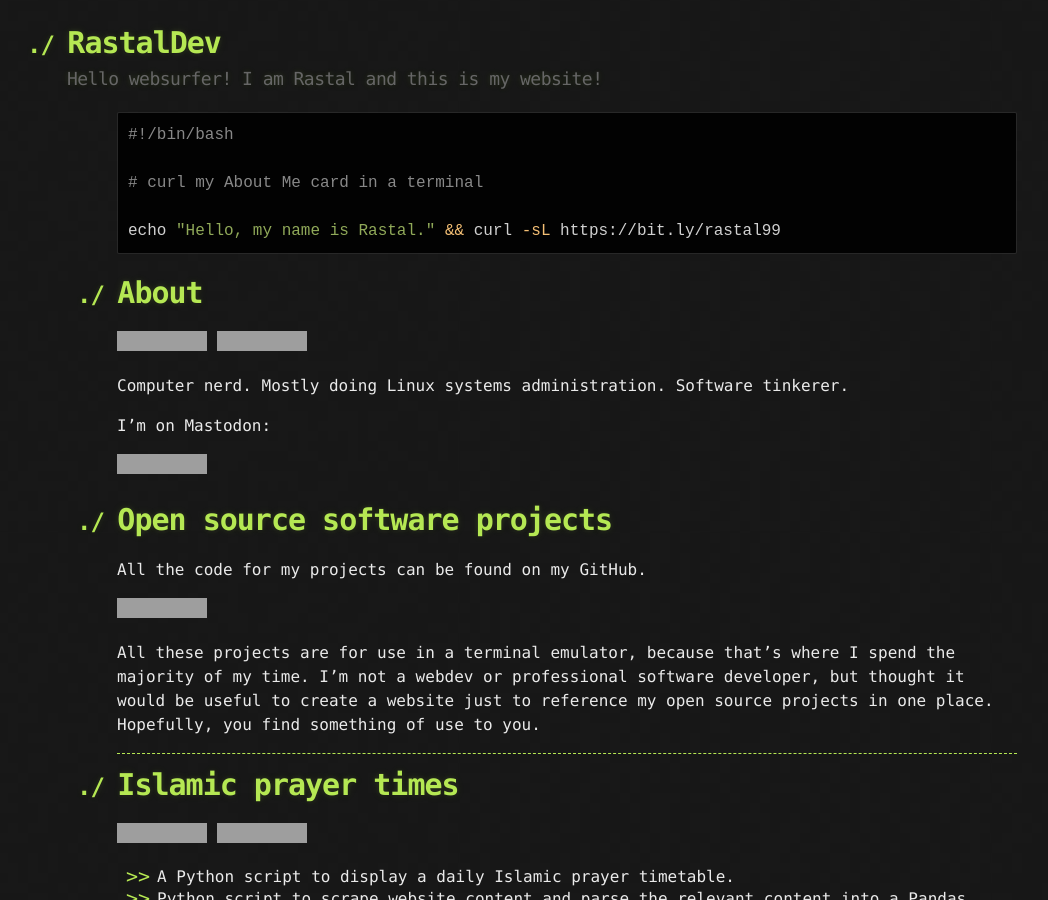
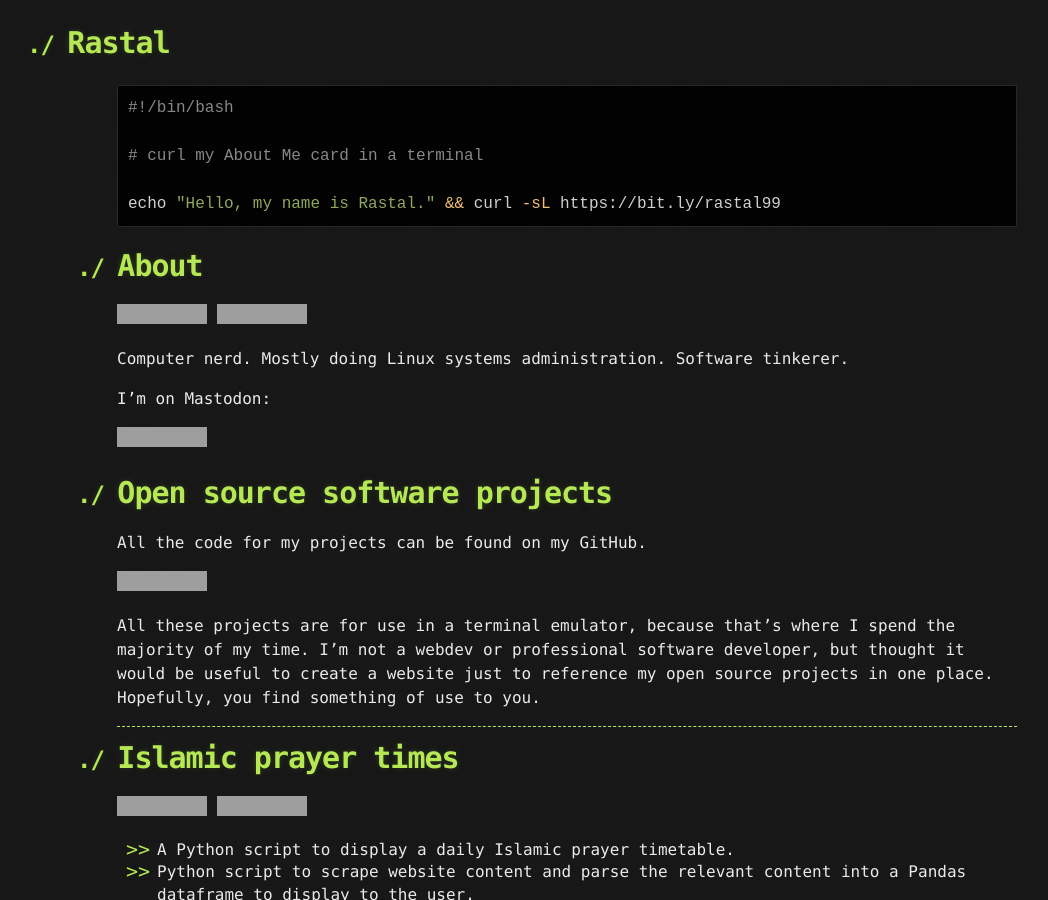
Before and after one commit to RastalDev/rastaldev.github.io, a Jekyll site: the page built from index.md, in a window 1280 px wide and 900 px high, cut to the strip 0-900 px from the top of the window. Shown: the whole strip, without its empty margins (73-1121 px from the left). Built offline with Jekyll 4.4.1, drawn with Linux system fonts in a browser that asks for light colours; the repository's description, which GitHub fills in, is left out; grey boxes are pictures that could not be loaded.

Commit message:
misc
Updated the title and removed the description in the config.

```diff
--- a/_config.yml
+++ b/_config.yml
@@ -1,5 +1,4 @@
-title: RastalDev
-description: Hello websurfer! I am Rastal and this is my website!
+title: Rastal
 show_downloads: true
 google_analytics: false
 theme: jekyll-theme-hacker
```
